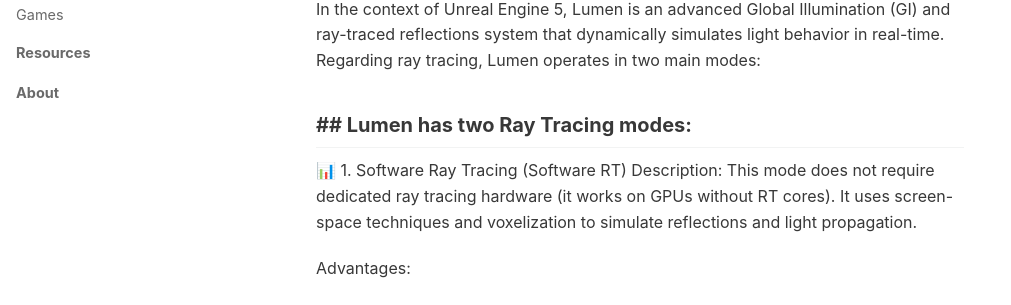
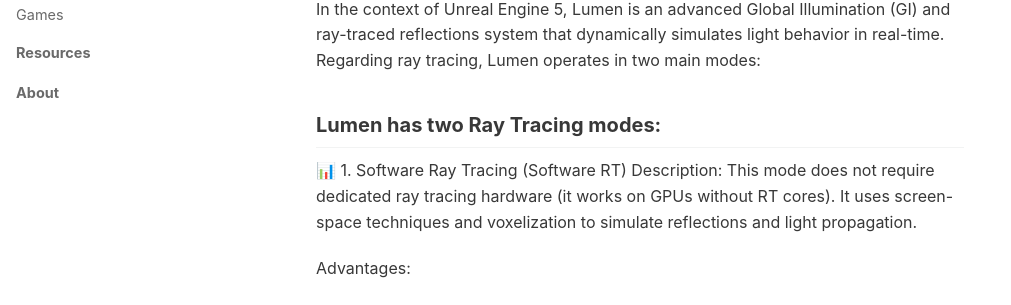
Before and after one commit to AdamKomarowski/unrealtechart, a Jekyll site: the page built from book/profiling/index.md, in a window 1280 px wide and 900 px high, scrolled down 628 px. Shown: the part 147-452 px from the top of the window, without its empty margins (0-1011 px from the left). Built offline with Jekyll 4.4.1, drawn with Linux system fonts in a browser that asks for light colours; nearby versions of some CDN libraries.

```diff
--- a/book/profiling/index.md
+++ b/book/profiling/index.md
@@ -20,7 +20,7 @@ In video games, light is simulated as rays that travel from a light source. Game
 
 In the context of Unreal Engine 5, Lumen is an advanced Global Illumination (GI) and ray-traced reflections system that dynamically simulates light behavior in real-time. Regarding ray tracing, Lumen operates in two main modes:
 
-## ## Lumen has two Ray Tracing modes:
+## Lumen has two Ray Tracing modes:
 
 📊 1. Software Ray Tracing (Software RT)
 Description: This mode does not require dedicated ray tracing hardware (it works on GPUs without RT cores). It uses screen-space techniques and voxelization to simulate reflections and light propagation.
```
